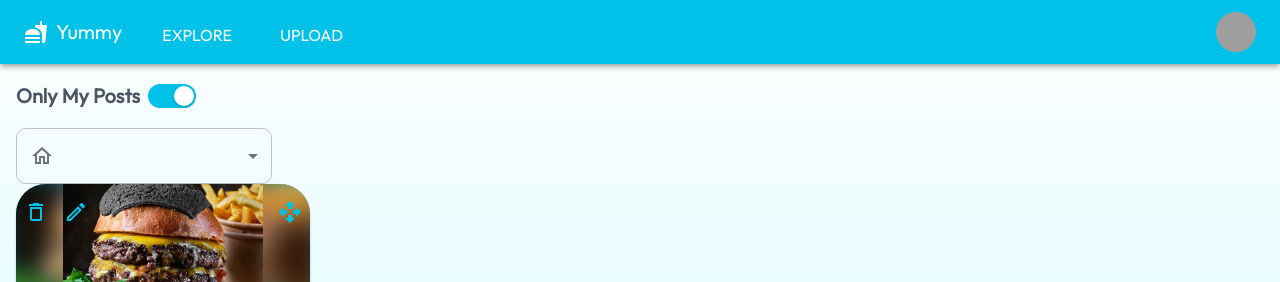
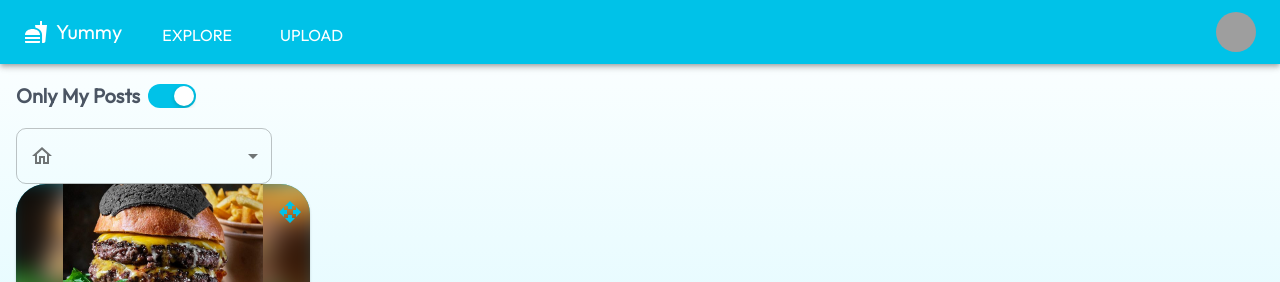
Before and after one commit to ItayPessach/Yummy, a React (Vite) app: page /explore in a window 1280 px wide. Shown: the top 282 px of the page. Built offline with nearby package versions, Linux system fonts and the light colour scheme; grey boxes are pictures that could not be loaded.

Commit message:
feat: create UserContext

```diff
--- a/src/App.tsx
+++ b/src/App.tsx
@@ -1,21 +1,25 @@
-import './App.css'
-import { Routes, Route } from 'react-router-dom'
-import Login from '@/pages/login/Login'
-import Register from '@/pages/register/Register'
-import Explore from '@/pages/explore/Explore'
-import UploadPost from '@/pages/upload-post/UploadPost'
-import Layout from '@/components/Layout'
+import "./App.css";
+import { Routes, Route } from "react-router-dom";
+import Login from "@/pages/login/Login";
+import Register from "@/pages/register/Register";
+import Explore from "@/pages/explore/Explore";
+import UploadPost from "@/pages/upload-post/UploadPost";
+import Layout from "@/components/Layout";
+import { UserContextProvider } from "./context/UserContext";
 
 function App() {
   return (
-    <Routes>
-      <Route path='/login' element={<Login />} />
-      <Route path='/register' element={<Register />} />
-      <Route path='/' element={<Layout />}>
-        <Route path='explore' element={<Explore />} />
-        <Route path='upload' element={<UploadPost />} />
-      </Route>
-    </Routes>
-  )}
+    <UserContextProvider>
+      <Routes>
+        <Route path="/login" element={<Login />} />
+        <Route path="/register" element={<Register />} />
+        <Route path="/" element={<Layout />}>
+          <Route path="explore" element={<Explore />} />
+          <Route path="upload" element={<UploadPost />} />
+        </Route>
+      </Routes>
+    </UserContextProvider>
+  );
+}
 
-export default App
+export default App;
--- /dev/null
+++ b/src/context/UserContext.tsx
@@ -0,0 +1,41 @@
+import React, { createContext, useContext, ReactNode, useState } from "react";
+
+interface User {
+  _id: string;
+  username: string;
+  email: string;
+  profilePicture: string;
+  homeCity: string;
+}
+
+interface UserContextType {
+  user: User | null;
+  setUser: React.Dispatch<React.SetStateAction<User | null>>;
+}
+
+const UserContext = createContext<UserContextType | undefined>(undefined);
+
+// eslint-disable-next-line react-refresh/only-export-components
+export const useUserContext = (): UserContextType => {
+  const context = useContext(UserContext);
+  if (!context) {
+    throw new Error("useUserContext must be used within a UserContextProvider");
+  }
+  return context;
+};
+
+interface UserContextProviderProps {
+  children: ReactNode;
+}
+
+export const UserContextProvider: React.FC<UserContextProviderProps> = ({
+  children,
+}) => {
+  const [user, setUser] = useState<User | null>(null);
+
+  return (
+    <UserContext.Provider value={{ user, setUser }}>
+      {children}
+    </UserContext.Provider>
+  );
+};
--- a/src/pages/explore/Explore.tsx
+++ b/src/pages/explore/Explore.tsx
@@ -10,10 +10,12 @@ import {
 import HomeOutlinedIcon from "@mui/icons-material/HomeOutlined";
 import AntSwitch from "../../components/AntSwitch";
 import Post from "./Post";
+import { useUserContext } from "@/context/UserContext";
 
 function Explore() {
+  const { user } = useUserContext();
   const [myPostsChecked, setMyPostsChecked] = useState(true);
-  const [selectedCity, setSelectedCity] = useState(""); // TODO: set user's home city as default
+  const [selectedCity, setSelectedCity] = useState(user?.homeCity ?? "");
 
   return (
     <Stack sx={{ p: 2, gap: 2 }}>
--- a/src/pages/explore/Post.tsx
+++ b/src/pages/explore/Post.tsx
@@ -17,20 +17,21 @@ import userBase64Png from "../../images/profiles/user";
 import gdbBase64Png from "../../images/posts/gdb";
 
 const mockPost = {
-  id: "123456789",
+  _id: "123456789",
   restaurant: "GDB",
   description:
     "Yesterday I eat at this place And It was amazing, the fries were so crispy and i cant even describe this uniuqunique burger ",
   image: gdbBase64Png,
   city: "Tel Aviv",
   user: {
+    _id: "123456710",
     name: "Itay Hasson",
     image: userBase64Png,
   },
   createdAt: new Date(),
   comments: [
     {
-      id: "172658781",
+      _id: "172658781",
       username: "Itay Pessach",
       createdAt: new Date(),
       body: "Wow, this looks amazing!",
@@ -41,18 +42,19 @@ const mockPost = {
 interface Props {
   // TODO: replace with real post type that must be passed from parent (remove optional)
   post?: {
-    id: string;
+    _id: string;
     restaurant: string;
     description: string;
     image: string; // base64
     city: string;
     user: {
+      _id: string;
       name: string;
       image: string; // base64
     };
     createdAt: Date;
     comments: {
-      id: string;
+      _id: string;
       username: string;
       createdAt: Date;
       body: string;
@@ -64,7 +66,7 @@ function Post({ post = mockPost }: Props) {
   return (
     <Grid item md={3}>
       <Card sx={{ backgroundColor: "#00C2E8", position: "relative" }}>
-        <PostOptions />
+        <PostOptions postedByUserId={post.user._id} />
         <CardMedia
           title={post.restaurant}
           sx={{
--- a/src/pages/explore/PostOptions.tsx
+++ b/src/pages/explore/PostOptions.tsx
@@ -2,8 +2,15 @@ import { Box, IconButton } from "@mui/material";
 import DeleteOutlinedIcon from "@mui/icons-material/DeleteOutlined";
 import EditOutlinedIcon from "@mui/icons-material/EditOutlined";
 import OpenWithOutlinedIcon from "@mui/icons-material/OpenWithOutlined";
+import { useUserContext } from "@/context/UserContext";
 
-function PostOptions() {
+interface Props {
+  postedByUserId: string;
+}
+
+function PostOptions({ postedByUserId }: Props) {
+  const { user } = useUserContext();
+
   return (
     <Box
       sx={{
@@ -16,6 +23,7 @@ function PostOptions() {
         pt: 1,
       }}
     >
+      {user?._id === postedByUserId && (
         <Box sx={{ mr: "auto" }}>
           <IconButton
             sx={{
@@ -38,8 +46,10 @@ function PostOptions() {
             <EditOutlinedIcon />
           </IconButton>
         </Box>
+      )}
       <IconButton
         sx={{
+          ml: "auto",
           color: "#00C2E8",
           "&:hover": {
             backgroundColor: "rgba(255, 255, 255, 0.75)",
```
Also changed, not shown: src/components/Layout.tsx (+9 -1 lines). Lines whose indentation alone changed are shown as unchanged.
